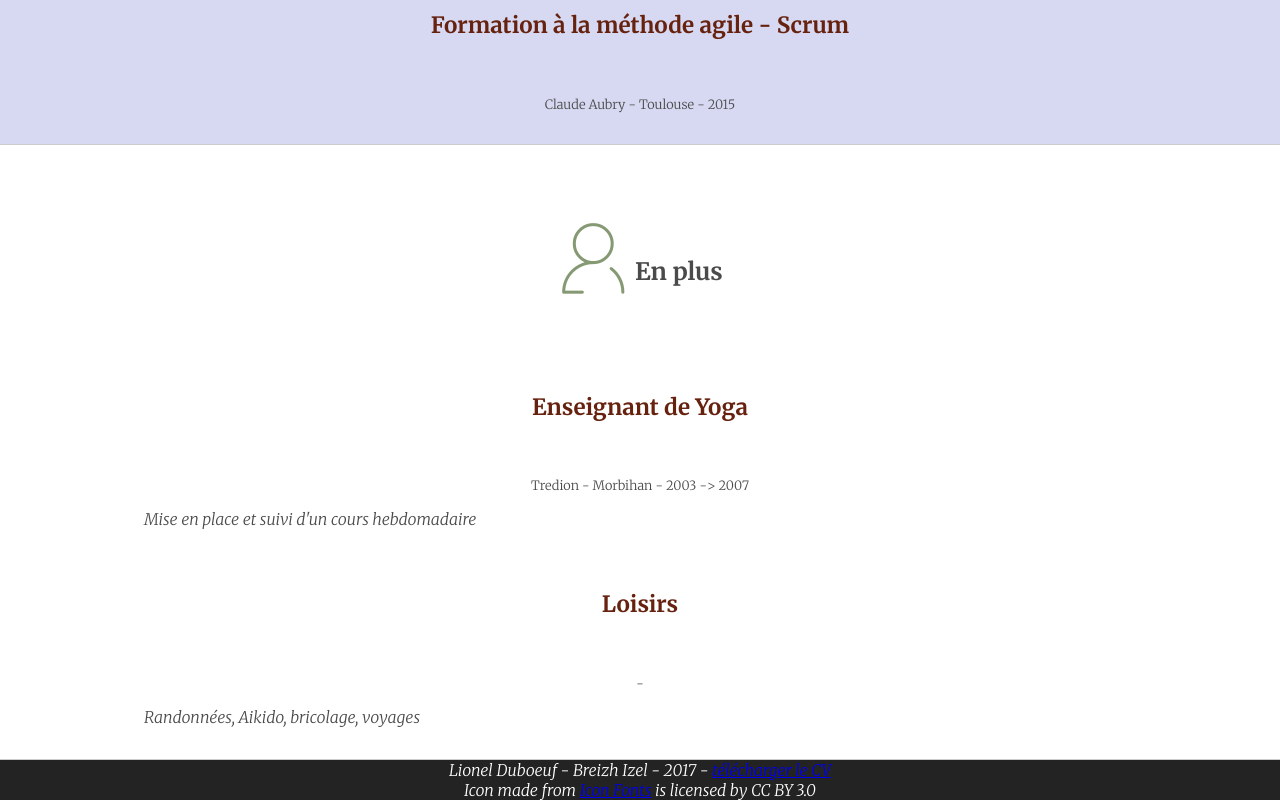
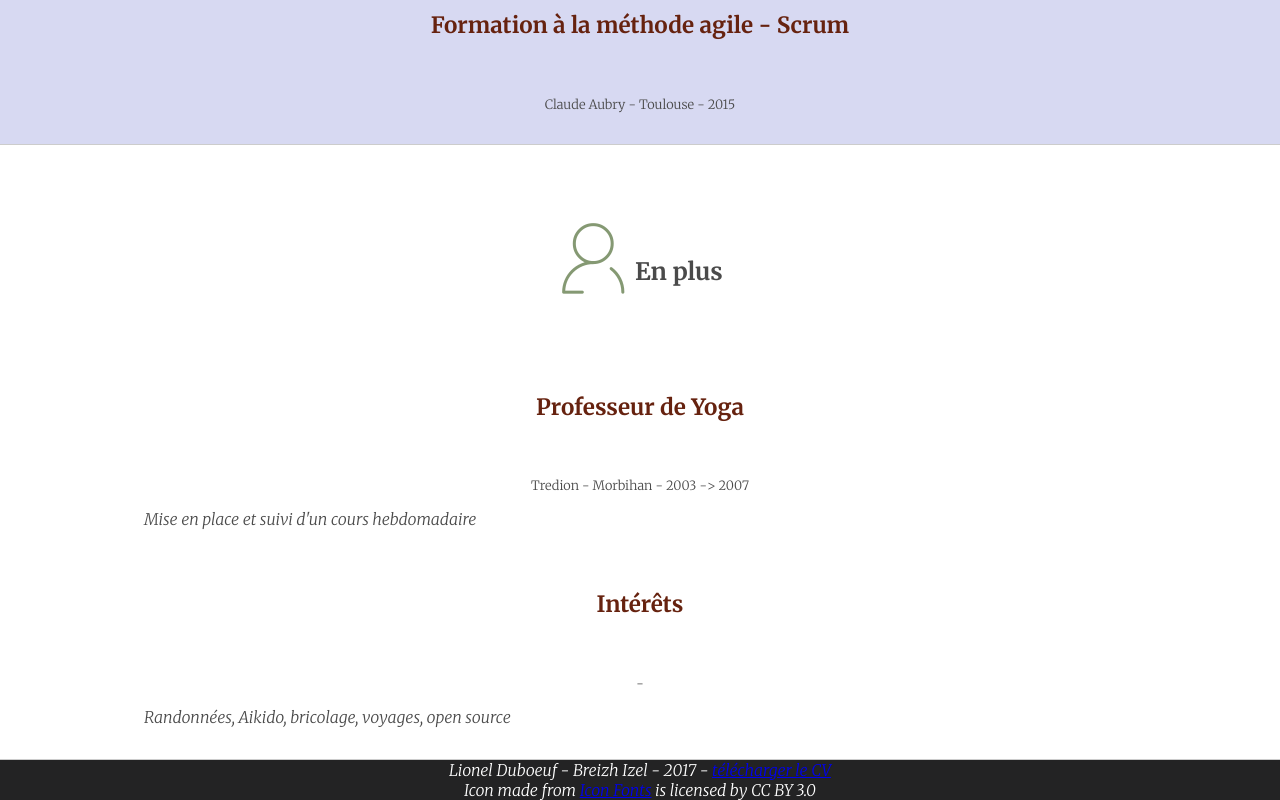
Before and after one commit to lduboeuf/lduboeuf.github.io, a plain HTML site: page cv.html in a window 1280 px wide. Shown: the part 4930-5730 px from the top of the page. Drawn offline with Linux system fonts and the light colour scheme.

Commit message:
loisirs->intérêts

```diff
--- a/cv.html
+++ b/cv.html
@@ -187,17 +187,17 @@
             ],
             "aside": [
                 {
-                    "title": "Enseignant de Yoga",
+                    "title": "Professeur de Yoga",
                     "place": "Tredion - Morbihan",
                     "date": "2003 -> 2007",
                     "description": "Mise en place et suivi d'un cours hebdomadaire"
 
                 },
                 {
-                    "title": "Loisirs",
+                    "title": "Intérêts",
                     "place": "",
                     "date": "",
-                    "description": "Randonnées, Aikido, bricolage, voyages"
+                    "description": "Randonnées, Aikido, bricolage, voyages, open source"
 
                 }
             ]
```
